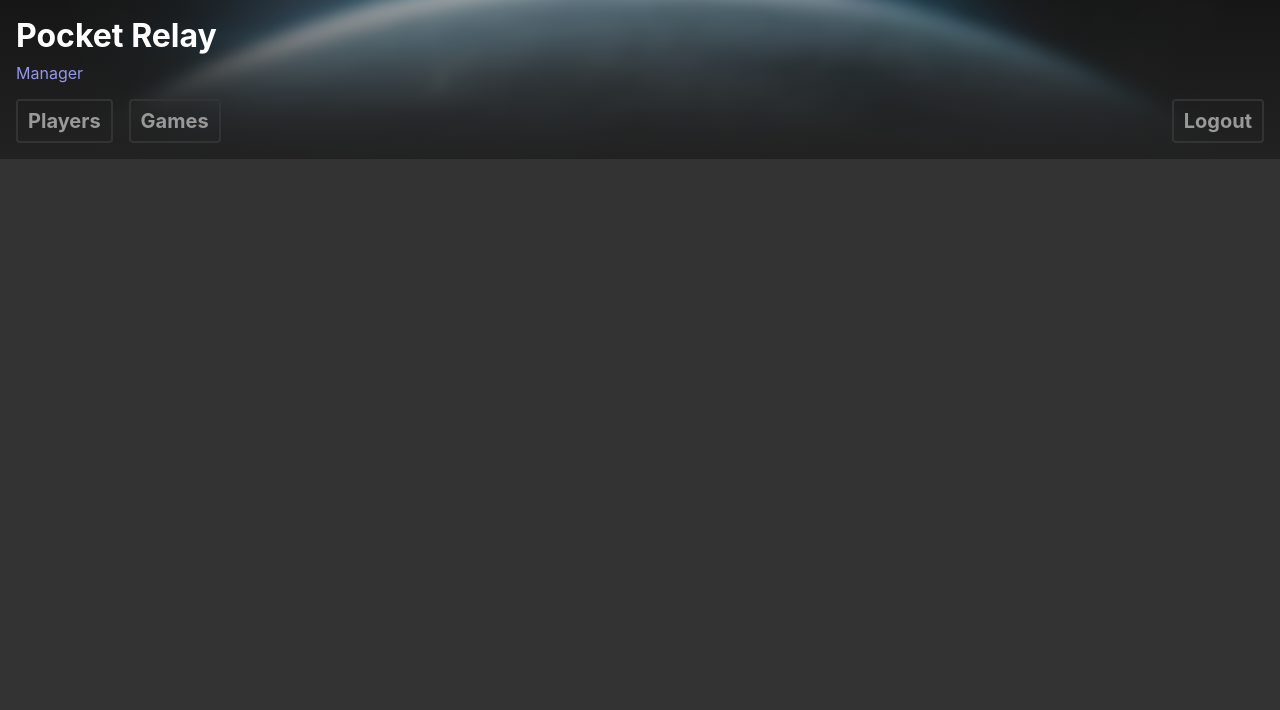
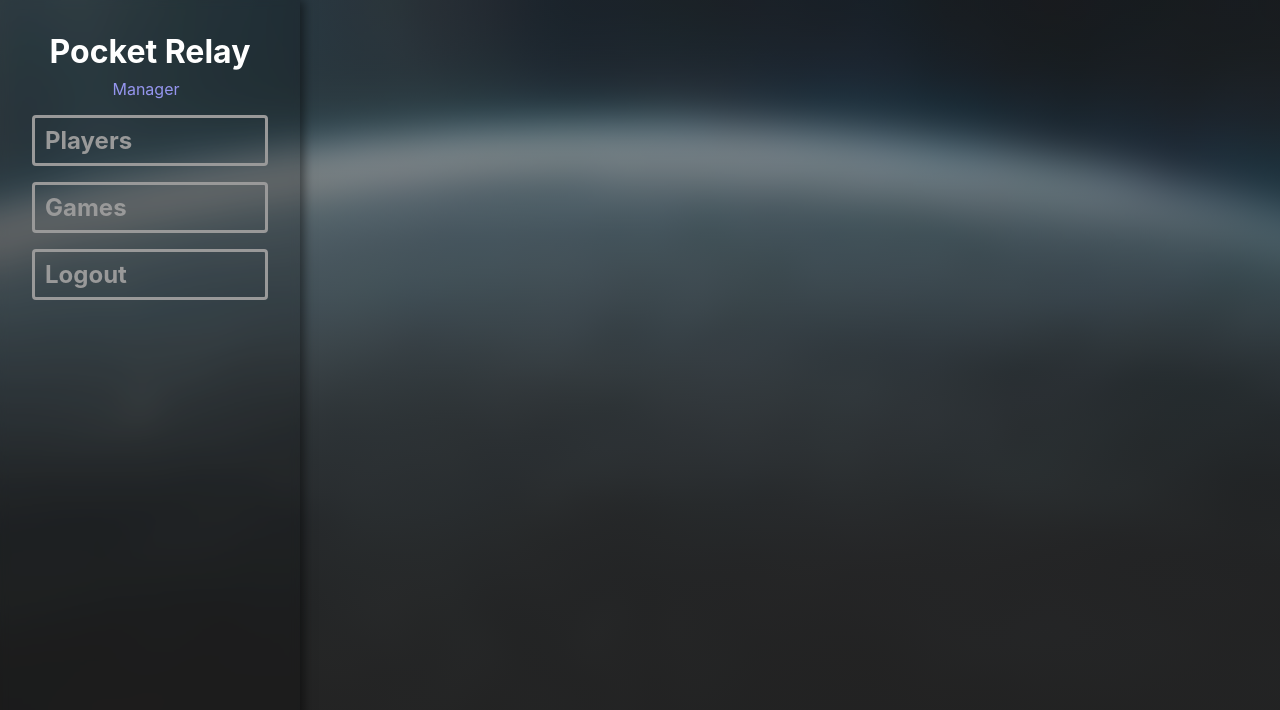
Before and after one commit to jacobtread/PocketRelayManager, a React (Create React App) app: page / in a window 1280 px wide. Shown: the top 710 px of the page. Built offline with nearby package versions, Linux system fonts and the light colour scheme; sample sign-in values are in the browser's storage.

Commit message:
Players page and lots of styling

```diff
--- a/src/assets/app.scss
+++ b/src/assets/app.scss
@@ -1,26 +1,29 @@
-.header {
+.sidebar {
   display: flex;
   flex-flow: column;
-  padding: 1rem;
-  background: linear-gradient(rgba(51, 51, 51, 0.43), #222),
-    url("../../public/assets/heading.png") no-repeat center;
-  background-size: cover;
+  backdrop-filter: blur(4px);
+  height: 100%;
+  min-width: 300px;
+  padding: 2rem;
+  box-shadow: 4px 0 10px rgba(0, 0, 0, 0.5);
+  background: rgba(0, 0, 0, 0.2);
 }
 
-.header__content {
+.sidebar__heading {
   display: flex;
+  text-align: center;
   flex-flow: column;
 }
 
-.header__title {
+.sidebar__title {
   margin-bottom: 0.5rem;
 }
 
-.header__subtitle {
+.sidebar__subtitle {
   color: #9595ee;
 }
 
-.header__address {
+.sidebar__address {
   font-size: 1rem;
   color: #999;
   margin-left: 0.5rem;
@@ -28,7 +31,7 @@
 
 .nav {
   display: flex;
-  flex-flow: row;
+  flex-flow: column;
   margin-top: 1rem;
   gap: 1rem;
 }
@@ -39,21 +42,16 @@
   padding: 0.5rem 10px;
   color: #999;
   font-weight: bold;
-  font-size: 1.25rem;
-  background-color: transparent;
-  border: 2px solid #333;
+  font-size: 1.5rem;
+  background: transparent;
+  text-align: left;
   border-radius: 4px;
   text-decoration: none;
-  transition: background-color 0.15s, color 0.2s ease;
+  transition: background-color 0.25s, color 0.2s ease;
+  border: 3px solid #999;
 }
 
 .nav__link:hover {
-  background: #333;
+  border-color: #7979c0;
   color: #FFF;
 }
-
-.nav__end {
-  display: flex;
-  flex: auto;
-  justify-content: flex-end;
-}
--- a/src/assets/index.scss
+++ b/src/assets/index.scss
@@ -1,7 +1,11 @@
 body {
   margin: 0;
-  background: #333;
+  background: linear-gradient(rgba(51, 51, 51, 0.43), #222),
+  url("../../public/assets/heading.png") no-repeat center;
+  background-size: cover;
+  height: 100vh;
   color: #FFF;
+  overflow: auto;
 }
 
 
--- /dev/null
+++ b/src/assets/main.scss
@@ -0,0 +1,11 @@
+.main {
+  padding: 1rem;
+  overflow: auto;
+  flex: auto;
+}
+
+.app {
+  height: 100vh;
+  display: flex;
+  gap: 1rem;
+}
--- /dev/null
+++ b/src/assets/players.scss
@@ -0,0 +1,40 @@
+.players {
+  display: flex;
+  flex-flow: row wrap;
+  gap: 1rem;
+  margin-top: 1rem;
+}
+
+.player {
+  display: flex;
+  flex-flow: column;
+  justify-content: space-evenly;
+  position: relative;
+  min-height: 128px;
+  max-width: 512px;
+
+
+  width: 100%;
+  padding: 1rem;
+  overflow: hidden;
+  background: rgba(0, 0, 0, 0.15);
+  border: 2px solid rgba(0, 0, 0, 0.25);
+}
+
+.player__id {
+  position: absolute;
+  left: 0;
+  top: 0;
+  background: rgba(0,0,0,0.25);
+  text-align: center;
+  padding: 4px;
+}
+
+.player__banner {
+  position: absolute;
+  left: 0;
+  top: 0;
+  width: 100%;
+  height: auto;
+  z-index: -1;
+}
--- /dev/null
+++ b/src/data.ts
@@ -0,0 +1,91 @@
+export interface Player {
+    playerId: number;
+    completion: string;
+    credits: number;
+    creditsSpent: number;
+    csReward: number;
+    cscompletion: string;
+    cstimestamps1: string;
+    cstimestamps3: string;
+    displayName: string;
+    email: string;
+    faceCodes: string;
+    progress: string;
+    inventory: string;
+    newItem: string;
+    gamesPlayed: number;
+    secondsPlayed: number;
+}
+
+interface RewardData {
+    text: string,
+    imageName: string
+}
+
+export const CS_REWARD_MAPPING: Record<number, RewardData> = {
+
+    100: {text: "Best of the Best", imageName: "MEMstr"},
+    207: {text: "Best of the Best", imageName: "MEMstrF"},
+
+
+    104: {text: "Operator", imageName: "SqadMstr"},
+    105: {text: "Hardcore", imageName: "SpecMstr"},
+
+    106: {text: "Lone Wolf", imageName: "SoloMstr"},
+    214: {text: "Lone Wolf", imageName: "SoloMstr"},
+
+    // Weapons
+    107: {text: "Street Sweeper", imageName: "ShtgMstr"},
+    108: {text: "Marksman", imageName: "AsltMstr"},
+    109: {text: "Gun Slinger", imageName: "PstlMstr"},
+    110: {text: "SMG Mastery", imageName: "SmgMstr"},
+    111: {text: "Sniper", imageName: "SnpMstr"},
+
+    112: {text: "Insurgent", imageName: "RsrgMstr"},
+    113: {text: "Rebel", imageName: "ReblMstr"},
+    114: {text: "Survivor", imageName: "EarthMstr"},
+    217: {text: "Survivor", imageName: "EarthMstr"},
+    115: {text: "Defender", imageName: "InvsnMstr"},
+    206: {text: "Punisher", imageName: "MstrReckoning"},
+
+    // Enemies
+    116: {text: "Dog of War", imageName: "CmbtMstr"},
+    211: {text: "Dog of War", imageName: "CmbtMstr"},
+    212: {text: "Dog of War", imageName: "CmbtMstr"},
+
+
+    117: {text: "Death Guard", imageName: "ReapMstr"},
+    118: {text: "War Fighter", imageName: "CrbrsMstr"},
+    218: {text: "War Fighter", imageName: "CrbrsMstr"},
+    119: {text: "Cyber Warrior", imageName: "GethMstr"},
+    120: {text: "Collector General", imageName: "CollctrMstr"},
+
+    121: {text: "Monster", imageName: "BloodPak"},
+    122: {text: "Council Operative", imageName: "CmdoMstr"},
+    216: {text: "Council Operative", imageName: "CmdoMstr"},
+    123: {text: "Machinist", imageName: "MachMstr"},
+    124: {text: "Outsider", imageName: "Outsider"},
+
+    125: {text: "N7", imageName: "N7Mstr"},
+    213: {text: "N7", imageName: "N7Mstr"},
+
+    126: {text: "Nomad", imageName: "MapMstr"},
+    127: {text: "Biotic God", imageName: "BioticMstr"},
+    215: {text: "Biotic God", imageName: "BioticMstr"},
+
+    128: {text: "Mathemagician", imageName: "TechMstr"},
+    209: {text: "Mathemagician", imageName: "TechMstr"},
+    210: {text: "Mathemagician", imageName: "TechMstr"},
+
+    150: {text: "Hallowed Hero", imageName: "Halloween"},
+    153: {text: "Layalist", imageName: "N7Day"},
+
+    // Banner for Staff
+    154: {text: "Developer", imageName: "Bioware"},
+
+    155: {text: "Corsair", imageName: "Corsair"},
+    157: {text: "Hero of the Last Days", imageName: "Prophecy"},
+    208: {text: "Operation Tribute", imageName: "Zaeed"},
+    219: {text: "Heartbreaker", imageName: "VolusLover"},
+    220: {text: "Stood Fast, Stood Strong, Stood Together", imageName: "FullTeam"},
+}
--- a/src/routes/MainRoute.tsx
+++ b/src/routes/MainRoute.tsx
@@ -1,6 +1,7 @@
 import { FunctionComponent } from "react";
 import { useAuth } from "../components/AuthProvider";
 import { Link, Outlet } from "react-router-dom";
+import "../assets/main.scss"
 
 const MainRoute: FunctionComponent = () => {
     const {address, setToken, setAddress} = useAuth()
@@ -11,23 +12,22 @@ const MainRoute: FunctionComponent = () => {
     }
 
     return (
-        <div>
-            <header className="header">
-                <div className="header__content">
-                    <h1 className="header__title">Pocket Relay</h1>
-                    <span className="header__subtitle">Manager <span className="header__address">{address}</span></span>
+        <div className="app">
+            <div className="sidebar">
+                <div className="sidebar__heading">
+                    <h1 className="sidebar__title">Pocket Relay</h1>
+                    <span className="sidebar__subtitle">Manager <span
+                        className="sidebar__address">{address}</span></span>
                 </div>
                 <nav className="nav">
                     <Link to="/players" className="nav__link">Players</Link>
                     <Link to="/games" className="nav__link">Games</Link>
-                    <div className="nav__end">
-                        <button onClick={logout} className="nav__link">Logout</button>
-                    </div>
+                    <button onClick={logout} className="nav__link">Logout</button>
                 </nav>
-            </header>
-            <main>
+            </div>
+            <div className="main">
                 <Outlet/>
-            </main>
+            </div>
         </div>
     )
 }
--- a/src/routes/PlayersRoute.tsx
+++ b/src/routes/PlayersRoute.tsx
@@ -1,9 +1,54 @@
-import { FunctionComponent } from "react";
+import { FunctionComponent, useEffect, useState } from "react";
+import "../assets/players.scss"
+import { useAuth } from "../components/AuthProvider";
+import { CS_REWARD_MAPPING, Player } from "../data";
+
 
 const PlayersRoute: FunctionComponent = () => {
+    const {request} = useAuth()
+
+    const [offset, setOffset] = useState(0)
+    const [count, setCount] = useState(10)
+
+    const [players, setPlayers] = useState<Player[]>([])
+
+    useEffect(() => {
+        async function loadPlayers() {
+            const list = await request<Player[]>({
+                method: "GET",
+                path: `players?offset=${offset}&count=${count}`
+            })
+            setPlayers(list)
+        }
+
+        loadPlayers()
+            .then()
+            .catch()
+    }, [offset, count, request])
+
     return (
         <div>
             <h1>Players</h1>
+            <div className="players">
+                {players.map((player, index) => {
+                    const bannerData = CS_REWARD_MAPPING[player.csReward]
+
+                    return (
+
+                        <div key={index} className="player">
+                            {bannerData && (<img src={`/assets/banners/${bannerData.imageName}.png`} alt="Banner" className="player__banner"/>)}
+                            <p className="player__id">{player.playerId}</p>
+                            <p className="player__name">{player.displayName} <span className="player__email">({player.email})</span></p>
+                            {bannerData && (<p>{bannerData.text}</p>)}
+                            <div>
+                                <button>
+                                    View Player
+                                </button>
+                            </div>
+                        </div>
+                    )
+                })}
+            </div>
         </div>
     )
 }
```
Also changed, not shown: public/assets/banners/Bioware.png (added), public/assets/header.png (added).
